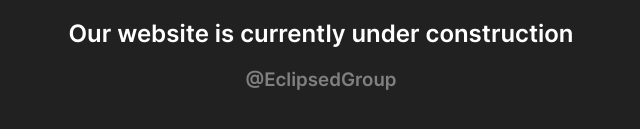
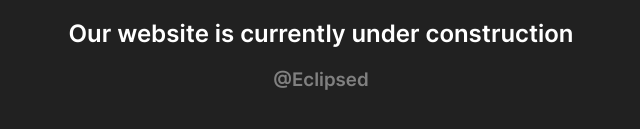
Before and after one commit to EclipsedGroup/EGWebsite, a plain HTML site: page index.html in a window 1280 px wide. Shown: the part 209-338 px from the top of the page, 319-959 px from the left. Drawn offline with Linux system fonts and the light colour scheme; a web font is replaced by a local one.

Commit message:
updated social media
no longer twitter, now mastodon.

```diff
--- a/index.html
+++ b/index.html
@@ -50,6 +50,6 @@
         <img src="images/EclipsedGroup/logo.png" alt="Eclipsed Group" width="auto" height="auto">
         <h1>Welcome to Eclipsed Group</h1>
         <h2>Our website is currently under construction</h2>
-        <h3><a href="https://twitter.com/EclipsedGroup">@EclipsedGroup</a></h3>
+        <h3><a href="https://mastodon.social/@Eclipsed">@Eclipsed</a></h3>
     </body>
 </html>
```
